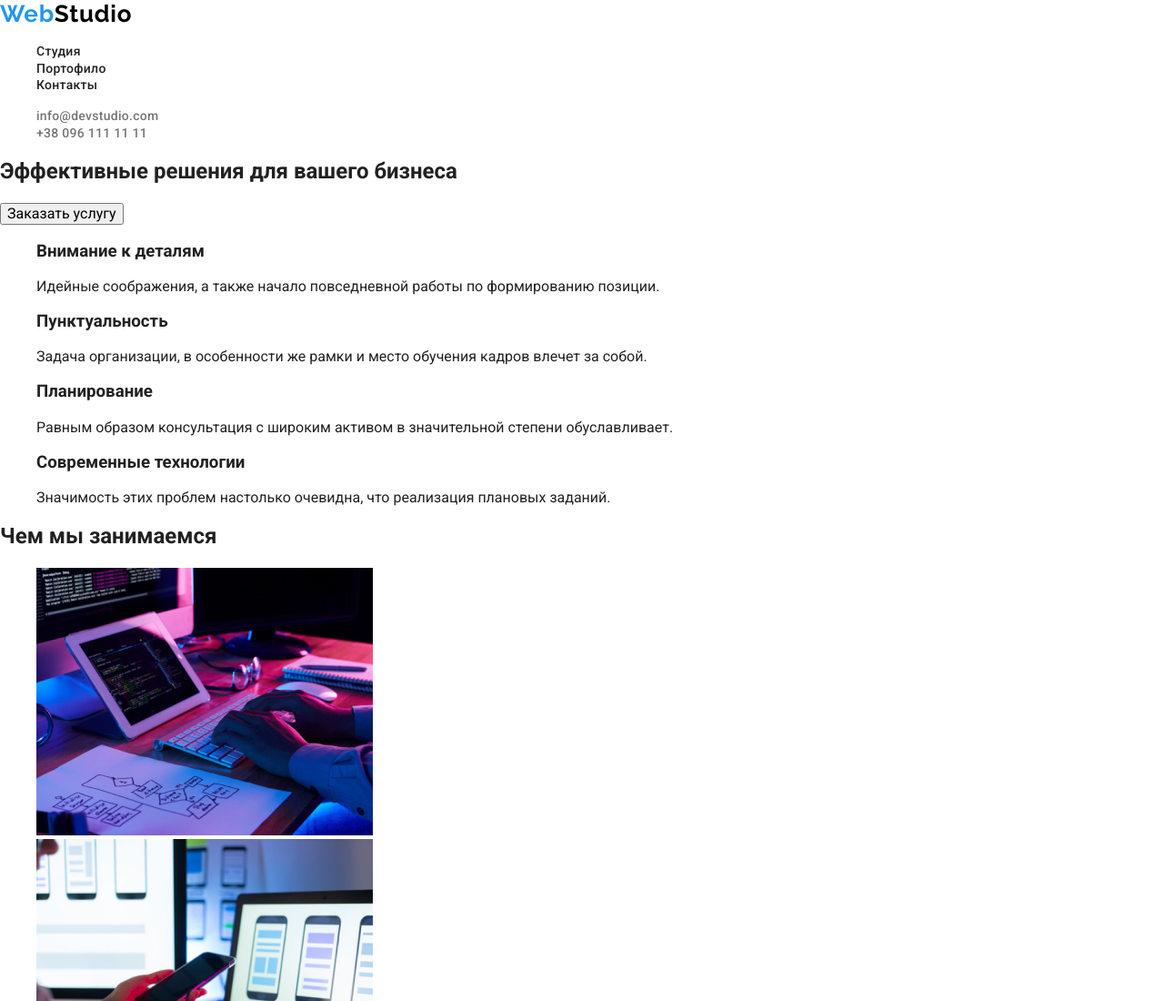
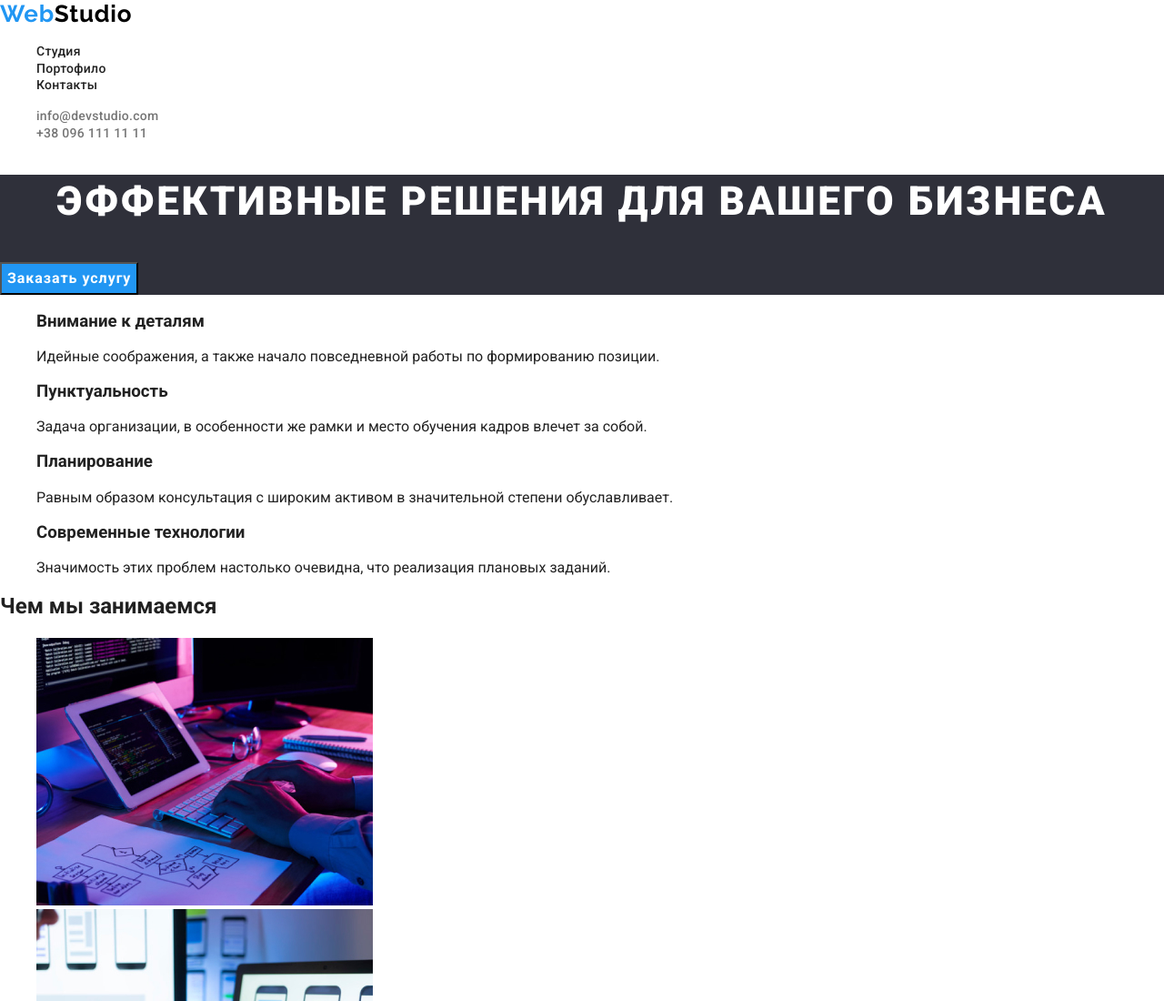
Before and after one commit to AlecseiT/goit-markup-hw-02, a plain HTML site: page index.html in a window 1280 px wide. Shown: the top 1100 px of the page at 91% size. Drawn offline with nearby package versions, Linux system fonts and the light colour scheme.

Commit message:
Добавляет секцию Герой

```diff
--- a/css/styles.css
+++ b/css/styles.css
@@ -69,3 +69,29 @@ body {
 .header-contacts:focus {
   color: var(--navigation-second-color);
 }
+/* -------------------Hero section--------------------- */
+.hero-section {
+  background-color: #2f303a;
+}
+
+.hero-title {
+  font-weight: 900;
+  font-size: 44px;
+  line-height: 1.36;
+  text-align: center;
+  letter-spacing: 0.06em;
+  text-transform: uppercase;
+  color: #ffffff;
+}
+.hero-btn {
+  font-family: inherit;
+  font-weight: 700;
+  font-size: 16px;
+  line-height: 1.87;
+  letter-spacing: 0.06em;
+  color: #ffffff;
+  background-color: var(--btn-second-color);
+}
+.btn-pointer {
+  cursor: pointer;
+}
--- a/index.html
+++ b/index.html
@@ -40,9 +40,9 @@
 
     <main>
       <!-- Hero section -->
-      <section>
-        <h1>Эффективные решения для вашего бизнеса</h1>
-        <button type="button">Заказать услугу</button>
+      <section class="hero-section">
+        <h1 class="hero-title">Эффективные решения для вашего бизнеса</h1>
+        <button class="hero-btn btn-pointer" type="button">Заказать услугу</button>
       </section>
 
       <!--Peculiarities section  -->
```
